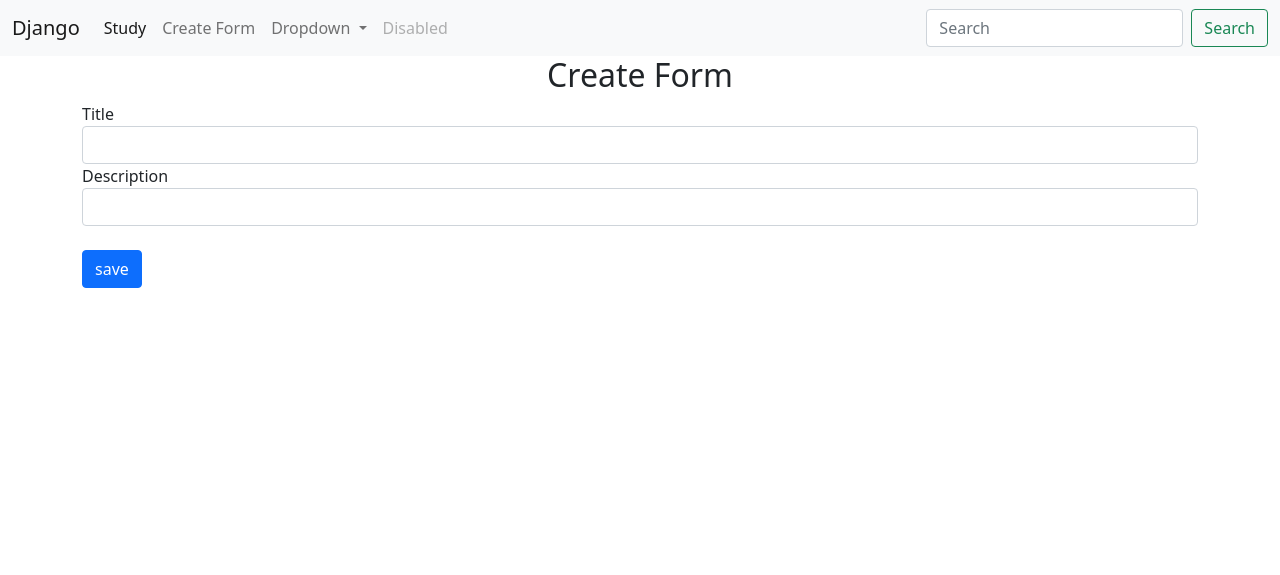
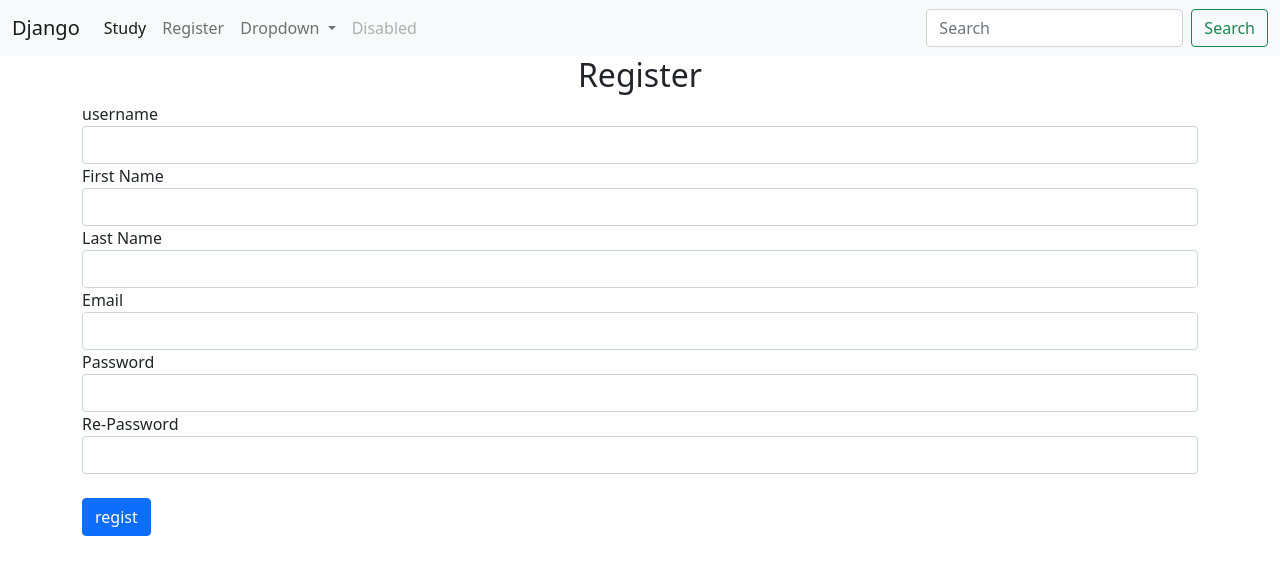
Before and after one commit to yanisapths/djangobasic, a Django app: template templates/form.html in a window 1280 px wide. Shown: the top 575 px of the page. Run offline with Django 3.2, Linux system fonts and the light colour scheme; the template is opened without the code that fills it, so the values that code supplies are empty.

Commit message:
update user register

```diff
--- a/djangobasic/urls.py
+++ b/djangobasic/urls.py
@@ -23,6 +23,6 @@ urlpatterns = [
     path('admin/', admin.site.urls),
     path('',views.hello),
     path('page1',views.page1),
-    path('createform',views.createform),
-    path('addForm',views.addBlog)
+    path('register',views.register),
+    path('Regist',views.addUser)
 ]
--- a/templates/form.html
+++ b/templates/form.html
@@ -1,18 +1,35 @@
 {% extends 'layout.html' %}
 
 {% block content %}
-    <h2 align="center"> Create Form </h2>
-    <form action="addForm" method="post">
+    <h2 align="center"> Register </h2>
+    <form action="Regist" method="post">
         {% csrf_token %}
         <div class="form-group">
-            <label for="">Title</label>
-            <input for="text" class="form-control" name="name">
+            <label for="">username</label>
+            <input type="text" class="form-control" name="username">
         </div>
         <div class="form-group">
-            <label for="">Description</label>
-            <input for="text" class="form-control" name="description">
+            <label for="">First Name</label>
+            <input type="text" class="form-control" name="firstname">
+        </div>
+        <div class="form-group">
+            <label for="">Last Name</label>
+            <input type="text" class="form-control" name="lastname">
+        </div>
+        <div class="form-group">
+            <label for="">Email</label>
+            <input type="email" class="form-control" name="email">
+        </div>
+        <div class="form-group">
+            <label for="">Password</label>
+            <input type="password" class="form-control" name="password">
+        </div>
+        <div class="form-group">
+            <label for="">Re-Password</label>
+            <input type="password" class="form-control" name="repassword">
         </div><br>
-        <input type="submit"  value="save" class="btn btn-primary">
+
+        <input type="submit"  value="regist" class="btn btn-primary">
 
 
     </form>
--- a/templates/layout.html
+++ b/templates/layout.html
@@ -23,7 +23,7 @@
                 <a class="nav-link active" aria-current="page" href="/page1">Study</a>
               </li>
               <li class="nav-item">
-                <a class="nav-link" href="/createform">Create Form</a>
+                <a class="nav-link" href="/register">Register</a>
               </li>
               <li class="nav-item dropdown">
                 <a class="nav-link dropdown-toggle" href="#" id="navbarDropdown" role="button" data-bs-toggle="dropdown" aria-expanded="false">
--- a/templates/result.html
+++ b/templates/result.html
@@ -1,10 +1,7 @@
 {% extends 'layout.html' %}
 
 {% block content %}
-    <h2> Form Details </h2><br><br>
-
-    <h5>{{name}}</h5>
-    <p>{{description}}</p>
+    <h2> Regist Succesfully </h2><br><br>
 
 
 {% endblock %}
```
Also changed, not shown: blogs/views.py (+17 -14 lines).
